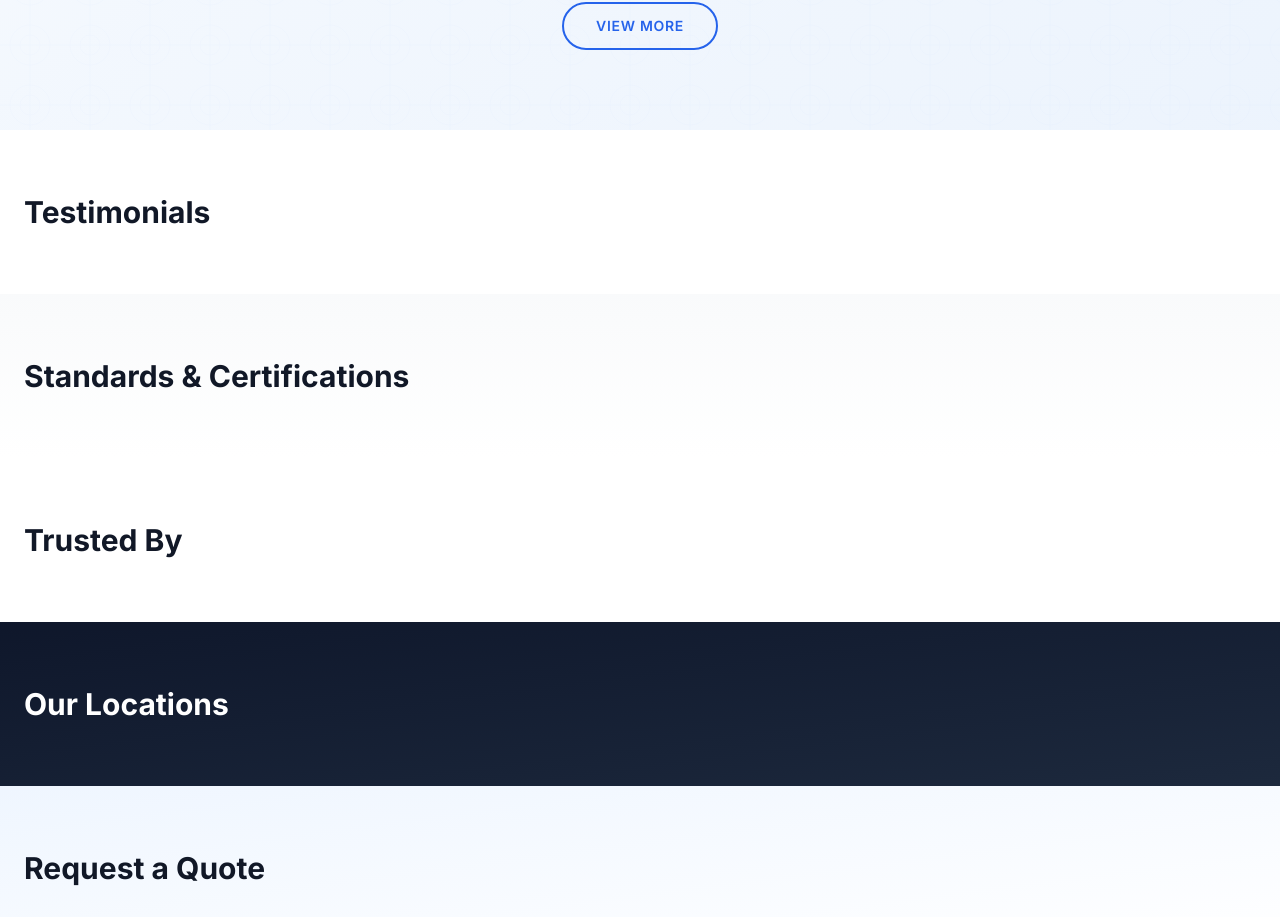
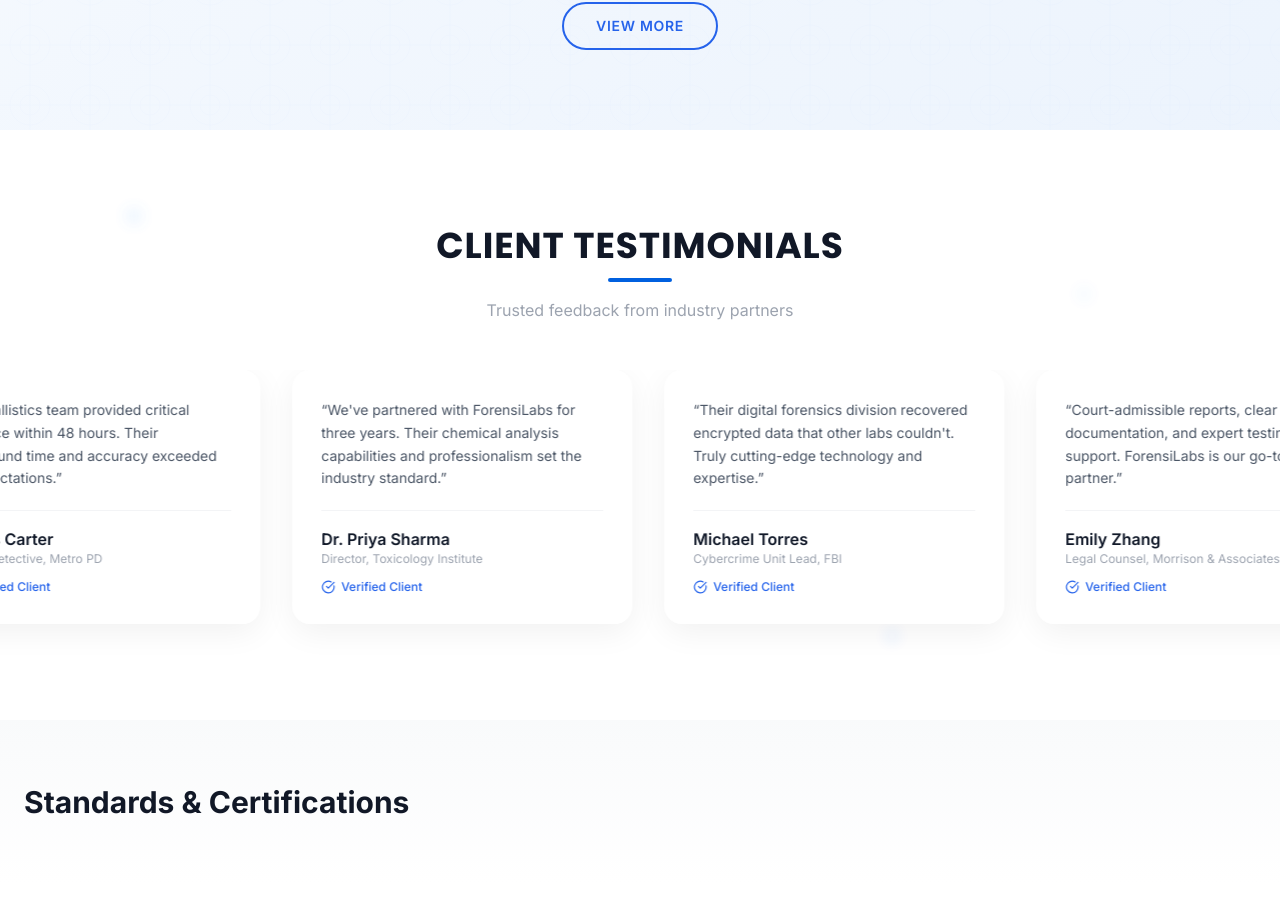
Before and after one commit to ashaduzzaman2002/forensilab, a Next.js app: page / in a window 1280 px wide. Shown: the part 2739-3656 px from the top of the page. Built offline with nearby package versions, Linux system fonts and the light colour scheme.

Commit message:
Client Testimonials

```diff
--- a/app/globals.css
+++ b/app/globals.css
@@ -137,3 +137,24 @@
     @apply font-sans;
   }
 }
+
+@keyframes marquee {
+  from {
+    transform: translateX(0);
+  }
+  to {
+    transform: translateX(-50%);
+  }
+}
+
+.animate-marquee {
+  animation: marquee 30s linear infinite;
+}
+
+.marquee-track {
+  animation: marquee 30s linear infinite;
+}
+
+.marquee-track:hover {
+  animation-play-state: paused;
+}
--- a/components/public/case-studies.tsx
+++ b/components/public/case-studies.tsx
@@ -87,7 +87,7 @@
               </p>
               <Link
                 href={`/case-studies/${c.slug}`}
-                className="mt-5 inline-flex items-center gap-2 rounded-full bg-white border-2 border-primary h-11 ml-auto px-5 py-2 text-xs font-semibold uppercase tracking-wider text-primary transition hover:bg-primary hover:text-white"
+                className="mt-5 inline-flex items-center gap-2 rounded-full bg-primary border-2 border-primary h-11 ml-auto px-5 py-2 text-xs font-semibold uppercase tracking-wider text-white transition hover:bg-white hover:text-primary"
               >
                 View Case Study
               </Link>
--- a/components/public/testimonials.tsx
+++ b/components/public/testimonials.tsx
@@ -1,3 +1,84 @@
+"use client";
+
+import { SectionHeading } from "./section-heading";
+import { CheckCircle } from "lucide-react";
+
+const testimonials = [
+  {
+    name: "Dr. Sarah Mitchell",
+    role: "Chief Forensic Officer, National Crime Lab",
+    text: "ForensiLabs delivered exceptional DNA analysis results that were instrumental in closing a high-profile case. Their precision is unmatched.",
+  },
+  {
+    name: "James Carter",
+    role: "Senior Detective, Metro PD",
+    text: "The ballistics team provided critical evidence within 48 hours. Their turnaround time and accuracy exceeded all expectations.",
+  },
+  {
+    name: "Dr. Priya Sharma",
+    role: "Director, Toxicology Institute",
+    text: "We've partnered with ForensiLabs for three years. Their chemical analysis capabilities and professionalism set the industry standard.",
+  },
+  {
+    name: "Michael Torres",
+    role: "Cybercrime Unit Lead, FBI",
+    text: "Their digital forensics division recovered encrypted data that other labs couldn't. Truly cutting-edge technology and expertise.",
+  },
+  {
+    name: "Emily Zhang",
+    role: "Legal Counsel, Morrison & Associates",
+    text: "Court-admissible reports, clear documentation, and expert testimony support. ForensiLabs is our go-to forensic partner.",
+  },
+  {
+    name: "Robert Okafor",
+    role: "Lab Manager, State Forensic Services",
+    text: "The trace evidence analysis was thorough and delivered ahead of schedule. Their team communicates clearly at every step.",
+  },
+];
+
+// Double the array for seamless infinite loop
+const doubled = [...testimonials, ...testimonials];
+
 export function Testimonials() {
-  return <section className="py-16 bg-white"><div className="mx-auto max-w-7xl px-6"><h2 className="text-3xl font-bold">Testimonials</h2></div></section>;
+  return (
+    <section className="relative overflow-hidden pt-24 pb-14 bg-white">
+      {/* Floating glow dots */}
+      <div className="absolute top-20 left-[10%] size-3 rounded-full bg-blue-400/30 blur-sm animate-pulse" />
+      <div className="absolute top-40 right-[15%] size-2 rounded-full bg-blue-500/25 blur-sm animate-pulse [animation-delay:1s]" />
+      <div className="absolute bottom-32 left-[25%] size-2.5 rounded-full bg-blue-400/20 blur-sm animate-pulse [animation-delay:2s]" />
+      <div className="absolute bottom-20 right-[30%] size-2 rounded-full bg-blue-500/30 blur-sm animate-pulse [animation-delay:0.5s]" />
+      <div className="absolute top-1/2 left-[60%] size-3 rounded-full bg-blue-400/20 blur-sm animate-pulse [animation-delay:1.5s]" />
+
+      <div className="relative z-10">
+        <SectionHeading
+          title="Client Testimonials"
+          subtitle="Trusted feedback from industry partners"
+        />
+
+        {/* Marquee carousel */}
+        <div className="mt-10 overflow-hidden px-6">
+          <div className="flex w-max gap-8 marquee-track">
+            {doubled.map((t, i) => (
+              <div
+                key={i}
+                className="w-[340px] shrink-0 rounded-2xl border mb-10 border-white/60 bg-white/70 backdrop-blur-md p-7 shadow-[0_8px_32px_rgba(0,0,0,0.06)] transition-shadow hover:shadow-[0_12px_40px_rgba(37,99,235,0.1)]"
+              >
+                <p className="text-sm leading-relaxed text-gray-600">
+                  &ldquo;{t.text}&rdquo;
+                </p>
+                <div className="mt-5 border-t border-gray-100 pt-4">
+                  <p className="font-semibold text-gray-900">{t.name}</p>
+                  <p className="text-xs text-muted-foreground">{t.role}</p>
+                </div>
+                <div className="mt-3 flex items-center gap-1.5 text-[#2563EB]">
+                  <CheckCircle className="size-3.5" />
+                  <span className="text-xs font-medium">Verified Client</span>
+                </div>
+              </div>
+            ))}
+          </div>
+        </div>
+      </div>
+    </section>
+  );
 }
```
